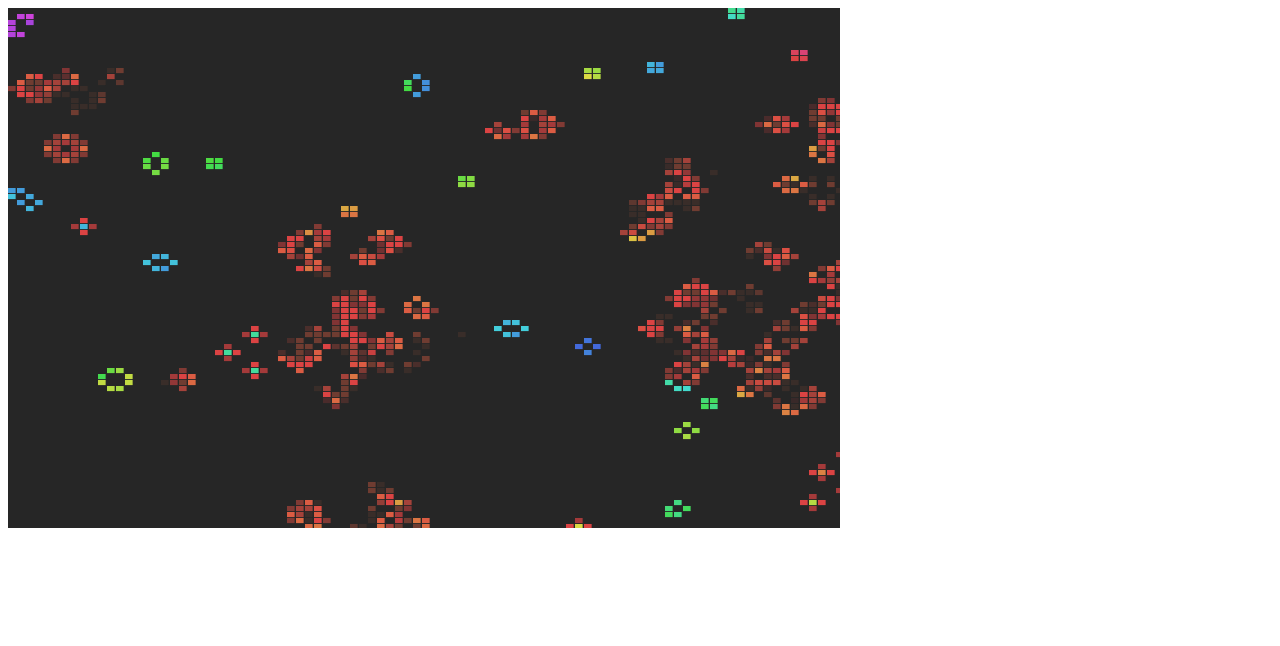
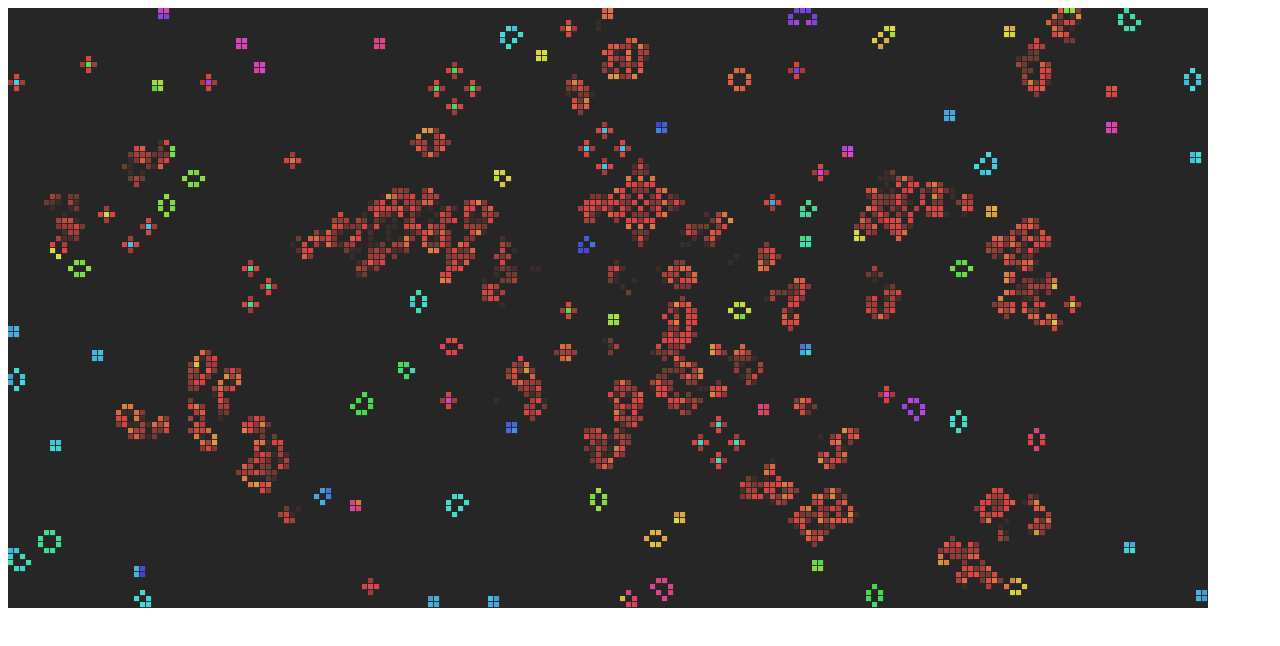
Before and after one commit to FRFlor/game-of-life, a Vue app: page / in a window 1280 px wide. Shown: the top 646 px of the page. Built offline with nearby package versions, Linux system fonts and the light colour scheme.

Commit message:
Adjust sizes

```diff
--- a/src/classes/Configurations.ts
+++ b/src/classes/Configurations.ts
@@ -1,5 +1,5 @@
 export default class Configurations {
-    public static columnCount: number = 100;
+    public static columnCount: number = 200;
     public static rowCount: number = 100;
     public static framesPerSecond: number = 15;
 
--- a/src/components/CanvasRender.vue
+++ b/src/components/CanvasRender.vue
@@ -1,6 +1,6 @@
 <template>
     <div class="canvas-render">
-        <canvas id="canvas" :height="canvasHeight" :width="canvasWidth"></canvas>
+        <canvas id="canvas" height="600px" width="1200px"></canvas>
     </div>
 </template>
 
@@ -31,14 +31,6 @@
                 }
             }, Configurations.updateInterval);
         }
-
-        protected get canvasHeight(): number {
-            return Math.floor(window.innerHeight * 0.65);
-        }
-
-        protected get canvasWidth(): number {
-            return Math.floor(window.innerWidth * 0.65);
-        }
     }
 </script>
 
```
Also changed, not shown: 1 other file (tests, documents, lock files or other folders).
